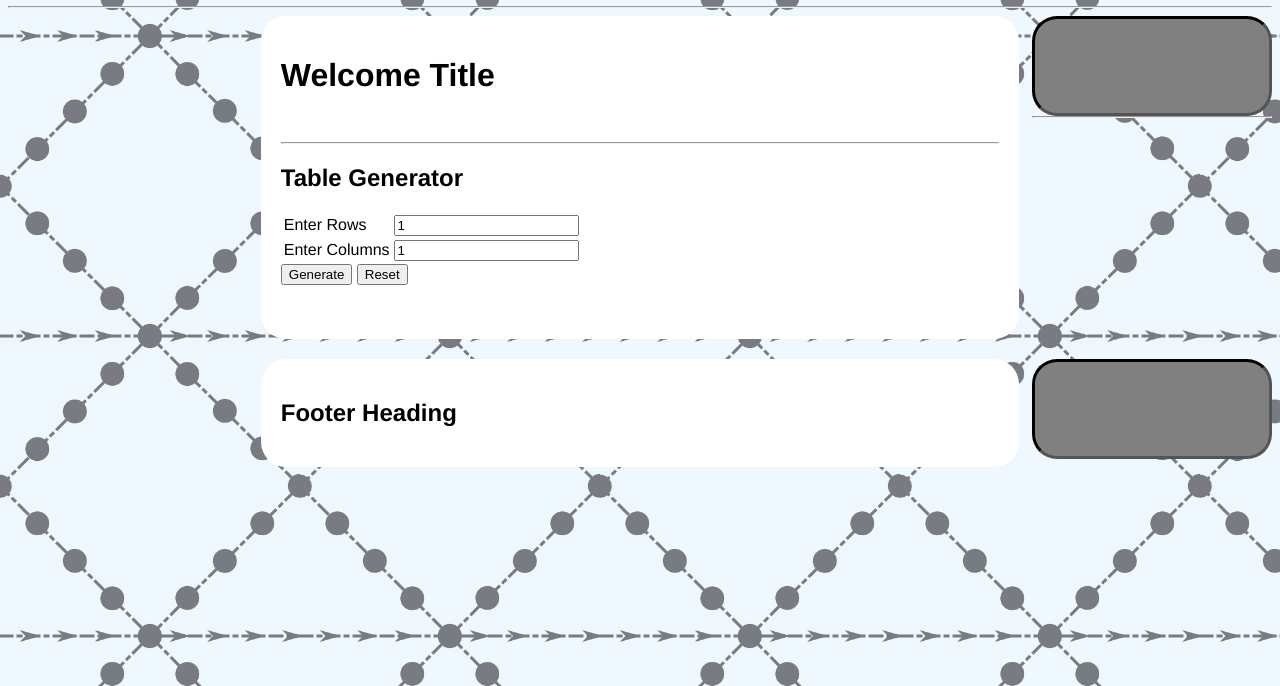
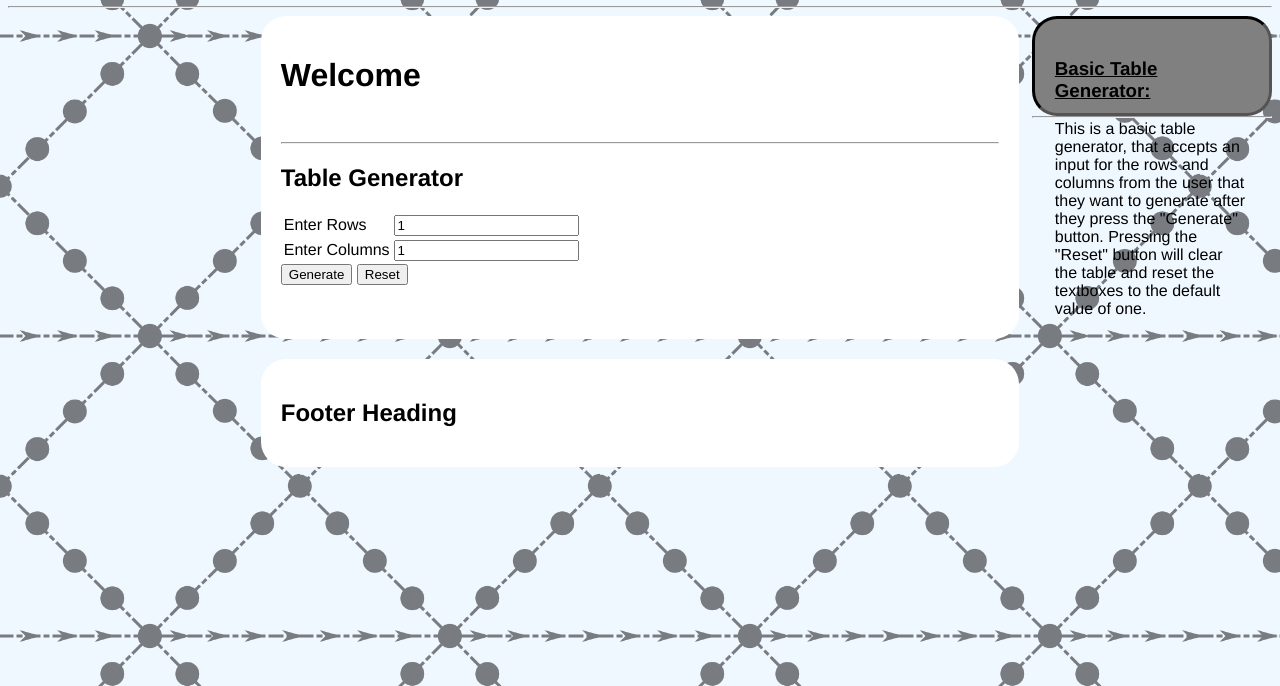
Before and after one commit to Zakariyasen/Zakariyasen.github.io, a plain HTML site: page tablegen.html in a window 1280 px wide. Shown: the part 114-800 px from the top of the page. Drawn offline with Linux system fonts and the light colour scheme.

Commit message:
Update on tablegen.html
Gave the table generator a description

```diff
--- a/tablegen.html
+++ b/tablegen.html
@@ -69,7 +69,7 @@
 			</div>
 
 			<div class="middle">
-				<h1>Welcome Title</h1>
+				<h1>Welcome</h1>
 				<br/>
 
 				<hr/>
@@ -105,6 +105,8 @@
 			</div>
 
 			<div class="right">
+				<u><h3>Basic Table Generator:</h3></u>
+				<p>This is a basic table generator, that accepts an input for the rows and columns from the user that they want to generate after they press the "Generate" button. Pressing the "Reset" button will clear the table and reset the textboxes to the default value of one.</p>
 			</div>
 
 			<hr/>
@@ -126,7 +128,7 @@
 
 			</div>
 
-			<div class="right">
+			<div class="left">
 
 			</div>
 
```
